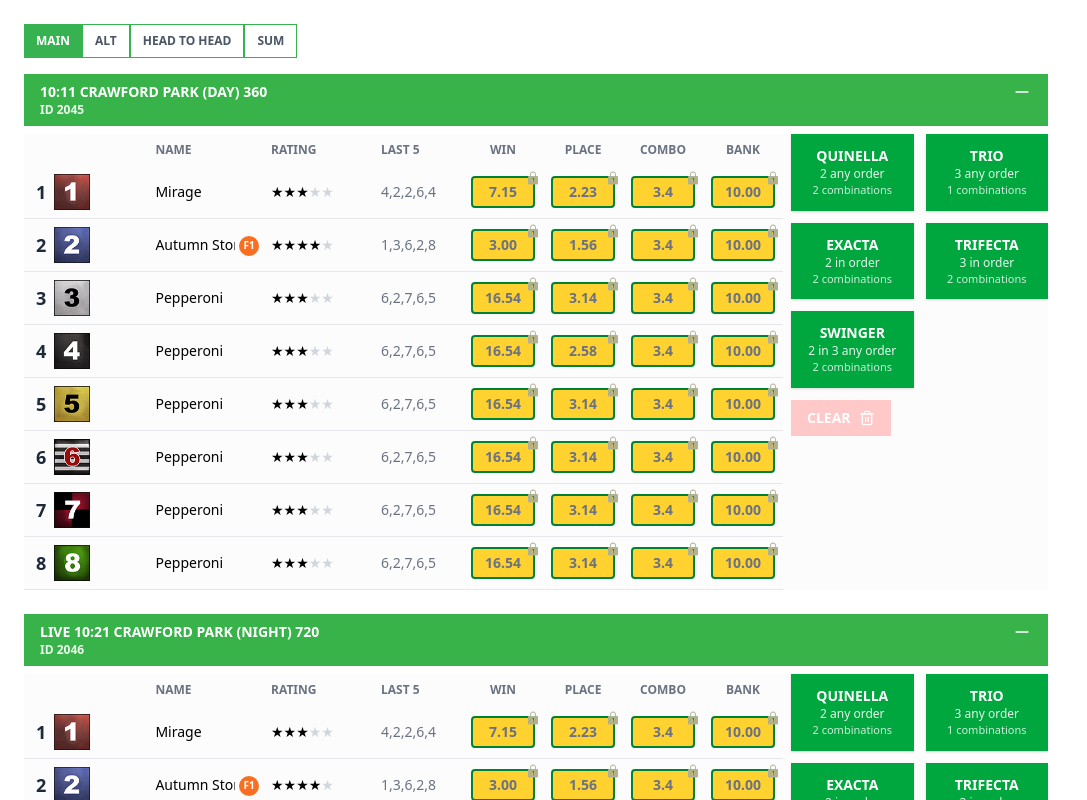
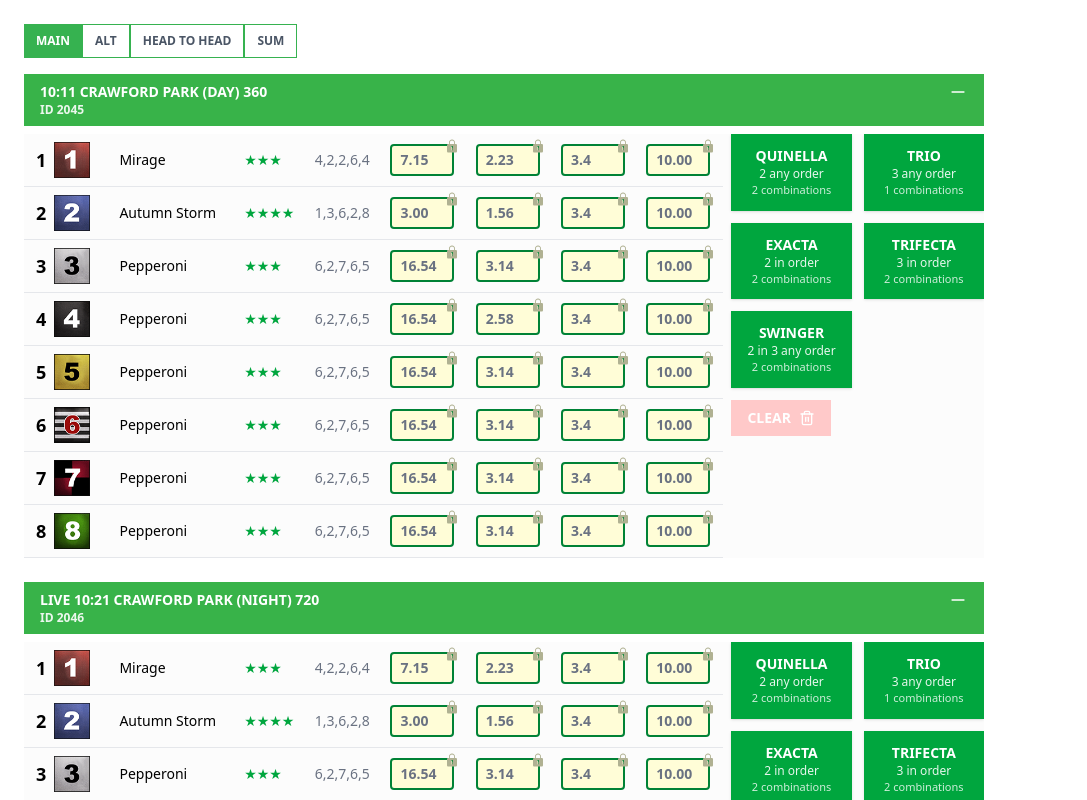
Before and after one commit to alayuestifanos/NextUI, a Next.js app: page / in a window 1280 px wide. Shown: the top 800 px of the page, without its empty margins (0-1087 px from the left). Built offline with nearby package versions, Linux system fonts and the light colour scheme.

Commit message:
implement tar hover and css fix

```diff
--- a/app/page.tsx
+++ b/app/page.tsx
@@ -3,7 +3,7 @@ import RaceCard from '@/components/RaceCard'
 
 export default function Home() {
   return (
-    <main className='py-6 space-y-4 ml-6 min-h-screen w-[80%]'>
+    <main className='py-6 space-y-4 ml-6 min-h-screen w-[75%]'>
       <div className='inline-flex   overflow-hidden text-xs font-semibold'>
         {['MAIN', 'ALT', 'HEAD TO HEAD', 'SUM'].map((tab, idx) => (
           <button
--- a/components/BankBage.tsx
+++ b/components/BankBage.tsx
@@ -14,7 +14,7 @@ interface BankBadgeProps {
 
 export default function BankBadge({
   value,
-  bgColor = 'bg-amber-300',
+  bgColor = 'bg-[#FFFDD7]',
   borderColor = 'border-green-700',
   textColor = 'text-gray-500',
   iconColor,
--- a/components/RaceCard.tsx
+++ b/components/RaceCard.tsx
@@ -1,4 +1,7 @@
+'use client'
 import Image from 'next/image'
+import { useState } from 'react'
+import { createPortal } from 'react-dom'
 
 import BankBadge from './BankBage'
 import raceguimarkers01 from '@/public/raceguimarkers01.png'
@@ -10,17 +13,7 @@ import raceguimarkers06 from '@/public/raceguimarkers06.png'
 import raceguimarkers07 from '@/public/raceguimarkers07.png'
 import raceguimarkers08 from '@/public/raceguimarkers08.png'
 import BetActions from './BetActions'
-
-const images = [
-  raceguimarkers01,
-  raceguimarkers02,
-  raceguimarkers03,
-  raceguimarkers04,
-  raceguimarkers05,
-  raceguimarkers06,
-  raceguimarkers07,
-  raceguimarkers08,
-]
+import RunnerFormCard from './RunnerFormCard'
 
 const horses = [
   {
@@ -32,6 +25,7 @@ const horses = [
     place: '2.23',
     combo: '3.4',
     bank: '10.00',
+    image: raceguimarkers01,
   },
   {
     box: 2,
@@ -43,6 +37,7 @@ const horses = [
     flag: 'F1',
     combo: '3.4',
     bank: '10.00',
+    image: raceguimarkers02,
   },
   {
     box: 3,
@@ -53,6 +48,7 @@ const horses = [
     place: '3.14',
     combo: '3.4',
     bank: '10.00',
+    image: raceguimarkers03,
   },
   {
     box: 4,
@@ -63,6 +59,7 @@ const horses = [
     place: '2.58',
     combo: '3.4',
     bank: '10.00',
+    image: raceguimarkers04,
   },
   {
     box: 5,
@@ -73,6 +70,7 @@ const horses = [
     place: '3.14',
     combo: '3.4',
     bank: '10.00',
+    image: raceguimarkers05,
   },
   {
     box: 6,
@@ -83,6 +81,7 @@ const horses = [
     place: '3.14',
     combo: '3.4',
     bank: '10.00',
+    image: raceguimarkers06,
   },
   {
     box: 7,
@@ -93,6 +92,7 @@ const horses = [
     place: '3.14',
     combo: '3.4',
     bank: '10.00',
+    image: raceguimarkers07,
   },
   {
     box: 8,
@@ -103,109 +103,81 @@ const horses = [
     place: '3.14',
     combo: '3.4',
     bank: '10.00',
+    image: raceguimarkers08,
   },
 ]
 
 export default function RaceCard() {
+  const [hovered, setHovered] = useState(null)
+
   return (
+    <>
       <div className='bg-[#FCFCFC] flex gap-2 max-w-full overflow-x-auto'>
         <table className='w-[75%] table-auto border-collapse'>
-        {/* Column sizing */}
-        <colgroup>
-          <col /> {/* box + image */}
-          <col /> {/* name */}
-          <col className='w-[28px]' /> {/* flag */}
-          <col className='w-[110px]' /> {/* rating */}
-          <col className='w-[90px]' /> {/* last 5 */}
-          <col className='w-[70px]' /> {/* win */}
-          <col className='w-[70px]' /> {/* place */}
-          <col className='w-[70px]' /> {/* combo */}
-          <col className='w-[70px]' /> {/* bank */}
-        </colgroup>
-
-        {/* Header */}
-        <thead className='text-xs font-semibold text-gray-500'>
-          <tr>
-            <th className='px-3 py-2 text-left'></th>
-            <th className='px-3 py-2 text-left'>NAME</th>
-            <th className='px-1 py-2 text-center'></th>
-            <th className='px-2 py-2 text-left whitespace-nowrap'>RATING</th>
-            <th className='px-2 py-2 text-left whitespace-nowrap'>LAST 5</th>
-            <th className='px-2 py-2 text-center whitespace-nowrap'>WIN</th>
-            <th className='px-2 py-2 text-center whitespace-nowrap'>PLACE</th>
-            <th className='px-2 py-2 text-center whitespace-nowrap'>COMBO</th>
-            <th className='px-2 py-2 text-center whitespace-nowrap'>BANK</th>
-          </tr>
-        </thead>
-
-        {/* Body */}
-        <tbody className=''>
+          <tbody>
             {horses.map((horse, index) => (
               <tr
                 key={horse.box}
-              className='border-b border-gray-200 text-sm  relative hover:bg-gray-50'
+                className='border-b border-gray-200 text-sm hover:bg-gray-50'
               >
-              {/* Box + Image */}
-              <td className='px-3 py-2 flex items-center gap-2 whitespace-nowrap'>
-                <span className='text-lg font-bold text-gray-800'>
-                  {horse.box}
-                </span>
-                <span className='shrink-0'>
-                  <Image src={images[index]} alt='' width={36} height={36} />
-                </span>
+                <td className='px-3 py-2 flex items-center gap-2'>
+                  <span className='text-lg font-bold'>{horse.box}</span>
+                  <Image src={horse.image} alt='' width={36} height={36} />
                 </td>
 
-              {/* Name (flexible column) */}
-              <td className='px-3 py-2 max-w-0 overflow-hidden whitespace-nowrap'>
-                {horse.name}
+                <td className='px-3 py-2 whitespace-nowrap'>{horse.name}</td>
+
+                <td
+                  className='px-2 py-2 text-green-600'
+                  onMouseEnter={(e) => {
+                    const rect = e.currentTarget.getBoundingClientRect()
+                    setHovered({ horse, rect })
+                  }}
+                  onMouseLeave={() => setHovered(null)}
+                >
+                  {'★'.repeat(horse.rating)}
                 </td>
 
-              {/* Flag */}
-              <td className='px-1 py-2 text-center whitespace-nowrap'>
-                {horse.flag && (
-                  <span className='inline-flex items-center justify-center w-5 h-5 rounded-full bg-[#F86F21] text-white text-[10px] font-bold'>
-                    {horse.flag}
-                  </span>
-                )}
-              </td>
+                <td className='px-2 py-2 text-gray-500'>{horse.last5}</td>
 
-              {/* Rating */}
-              <td className='px-2 py-2 whitespace-nowrap'>
-                {'★'.repeat(horse.rating)}
-                <span className='text-gray-300'>
-                  {'★'.repeat(5 - horse.rating)}
-                </span>
-              </td>
-
-              {/* Last 5 */}
-              <td className='px-2 py-2 whitespace-nowrap text-gray-500'>
-                {horse.last5}
-              </td>
-
-              {/* Win */}
-              <td className='px-2 py-2 text-center whitespace-nowrap'>
+                <td className='px-2 py-2'>
                   <BankBadge value={horse.win} />
                 </td>
 
-              {/* Place */}
-              <td className='px-2 py-2 text-center whitespace-nowrap'>
+                <td className='px-2 py-2'>
                   <BankBadge value={horse.place} />
                 </td>
 
-              {/* Combo */}
-              <td className='px-2 py-2 text-center whitespace-nowrap'>
+                <td className='px-2 py-2'>
                   <BankBadge value={horse.combo} />
                 </td>
 
-              {/* Bank */}
-              <td className='px-2 py-2 text-center whitespace-nowrap'>
+                <td className='px-2 py-2'>
                   <BankBadge value={horse.bank} />
                 </td>
               </tr>
             ))}
           </tbody>
         </table>
+
         <BetActions />
       </div>
+
+      {/* ✅ POPUP VIA PORTAL */}
+      {hovered &&
+        createPortal(
+          <div
+            className='fixed z-[9999]'
+            style={{
+              top: hovered.rect.top + hovered.rect.height / 2,
+              left: hovered.rect.right + 12,
+              transform: 'translateY(-50%)',
+            }}
+          >
+            <RunnerFormCard horse={hovered.horse} />
+          </div>,
+          document.body
+        )}
+    </>
   )
 }
--- /dev/null
+++ b/components/RunnerFormCard.tsx
@@ -0,0 +1,77 @@
+import Image from 'next/image'
+
+type RunnerFormCardProps = {
+  horse: {
+    name: string
+    image: any
+    rating: number
+    last5: string
+  }
+}
+
+export default function RunnerFormCard({ horse }: RunnerFormCardProps) {
+  const last5 = horse.last5.split(',').map(Number)
+
+  return (
+    <div className='w-[150px] bg-white  p-3 shadow-xl'>
+      {/* Header */}
+      <div className='flex flex-col items-start gap-2 mb-2'>
+        <Image src={horse.image} alt={horse.name} width={40} height={40} />
+        <div className='text-sm font-semibold'>{horse.name}</div>
+      </div>
+
+      {/* Rating */}
+      <div className='text-green-600 text-sm mb-3'>
+        {'★'.repeat(horse.rating)}
+        <span className='text-gray-300'>{'★'.repeat(5 - horse.rating)}</span>
+      </div>
+
+      {/* Lengths Behind Winner */}
+      <div className='space-y-3 relative pr-6'>
+        {last5.map((len, i) => (
+          <div key={i} className='flex items-center gap-2 mb-7'>
+            {/* Segments + SVG */}
+            <div className='flex-1 relative'>
+              {/* Segmented bar */}
+              <div
+                className='absolute -top-[400%] flex items-center justify-center text-xs bg-gray-600 text-white w-4 h-3 font-semibold'
+                style={{
+                  left: `calc(${(8 - len) * 12.5}% - 4px)`,
+                }}
+              >
+                {len}
+              </div>
+              <div className='grid grid-cols-8 h-[3px]'>
+                {Array.from({ length: 8 }).map((_, idx) => (
+                  <div key={idx} className='h-full bg-green-600' />
+                ))}
+              </div>
+
+              {/* SVG aligned under active segment */}
+              <svg
+                xmlns='http://www.w3.org/2000/svg'
+                viewBox='0 0 67.5 18.1'
+                className='absolute top-[6px] w-8 h-4 text-gray-700'
+                fill='currentColor'
+                style={{
+                  left: `calc(${(8 - len) * 12.5}% - 8px)`,
+                }}
+              >
+                <path d='M64.6,14.5c1,0.4,2.9,0.7,2.9,1.6c0,0.6-1.1,1.1-1.8,1.1c-0.7,0-1.4-0.3-1.9-0.5c-0.7-0.2,0.9,0.7,0.4,1.1c-0.9,0.6-2-0.2-2.8-0.4c-0.2-1-0.8-1.6-1.4-2.3c-2-0.2-4.5-0.2-6.9,0c-1.9,0.1-3.6,0.6-4.8,0c-0.6-0.3-0.8-0.9-1.3-1.4c-0.4-0.4-1-0.7-1.3-1.3c-1.9,0.8-4.5,1.1-6.2,0.4c-0.8-0.4-1.5-1.1-2.1-1.6c-1-0.8-2.1-1.7-3.5-2c-0.4-0.1-0.8,0.1-1.1,0c-0.7-0.1-1.6-0.5-2.8-0.4c-1.2,0.1-2.5,0.6-3.4,1.1c-1.1,0.7-1.9,2.2-3.2,2.9c-0.5,0.3-1.2,0.6-1.8,0.8c-0.8,0.2-1.5-0.1-2.4,0c-0.6,0.1-1.1,0.6-1.8,0.8c-2.2,0.5-4.6-0.1-6.8-0.6c-1.1,0.7-5.7,2.7-5.6-0.5c1-0.6,2.2,0.3,3.2-0.3c-2.3-1.3-5.1,0.9-7.4,0c-0.5-0.6-1.3-1.2-0.9-2.4c1.1-0.5,1.6,0.6,2.7,0.6c0.7,0,1.4-0.5,2.3-0.6c0.6-0.1,1.5-0.2,2.3-0.3c1.9-0.2,2.9-0.2,4,0.6c0.6-0.6,1-1.3,1.9-1.5c2.6,1.3,3.4-0.5,4.5-2.3c0-0.1-0.1-0.3,0-0.4c0.6-0.6,1.6-1.6,2.3-2.3c-4.8,0.2-8.4,2.2-13.6,1.5c-0.8-0.7-2.9-1.1-2-2.7c1.5,0.1,2.1,1.3,3.9,1.4C10,5,12.4,4.2,14.9,3.8c1.1-0.2,2.2-0.4,3.3-0.6c1.2-0.2,2.4-0.3,3.4-0.5c0.5-0.1,0.9-0.4,1.4-0.5c0.4-0.1,0.9,0,1.3,0c0.6-0.1,1.2-0.3,1.8-0.4c1-0.1,2.1,0.1,3.2,0.1c0.9,0,1.8-0.3,2.7-0.4c0.6,0,1.2,0.1,1.8,0c1.2-0.1,2.7-0.8,4-1c2-0.3,4.5-0.7,7.1-0.4c1.4,0.2,2.6,0.9,4.2,1c1.7,0.1,3.6-0.5,5.3-0.5c2.2,0,3.5,1,5.4,1.9c0.6,0.8,1,1.5,2,2.3c0.8,0.6,2.6,1.1,2.7,2.1c0.1,1.1-1.4,1.8-2.9,1.6c-0.8-0.1-1.6-0.5-2.7-0.6c-1.2-0.2-2.4,0-3.3-0.3c-0.8-0.2-1.4-1-2-1.1c-1.1-0.2-2.3,0.3-2.7,1c0.3,1.4-0.1,2.6,0.6,3.4c0.5,0.5,1.9,0.6,3,0.8c1.2,0.2,2.3,0.2,3.4,0.4c1.6,0.2,2.5,1,3.7,0.9C62.2,13.3,63.3,13.9,64.6,14.5z' />
+              </svg>
+
+              {/* Numeric value directly under SVG */}
+            </div>
+
+            {/* Numeric length */}
+          </div>
+        ))}
+
+        {/* Vertical label */}
+        {/* <div className='absolute right-0 top-1/2 -translate-y-1/2 rotate-90 text-xs text-gray-400 whitespace-nowrap'>
+          Lengths Behind Winner
+        </div> */}
+      </div>
+    </div>
+  )
+}
```
Lines whose indentation alone changed are shown as unchanged.
